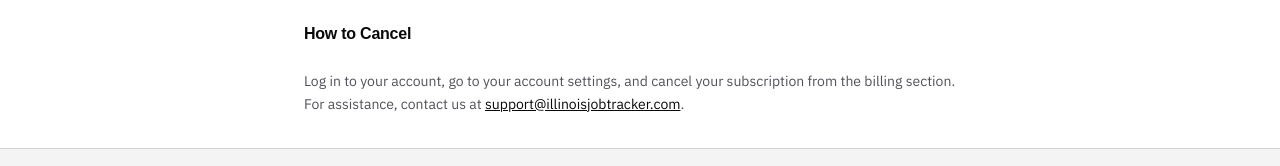
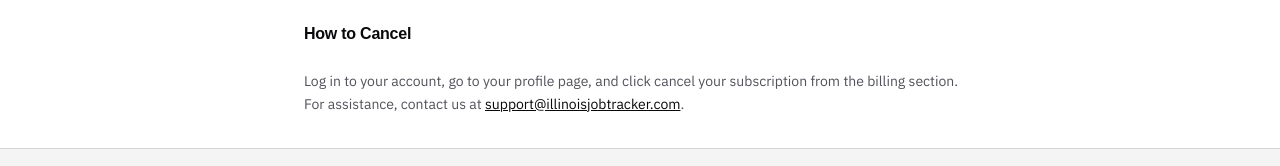
Before and after one commit to cagedbear83/ijt-marketing, a Next.js app: page /refunds in a window 1280 px wide. Shown: the part 1077-1243 px from the top of the page. Built offline with nearby package versions, Linux system fonts and the light colour scheme; a web font is replaced by a local one.

Commit message:
update verbage

```diff
--- a/app/refunds/page.tsx
+++ b/app/refunds/page.tsx
@@ -54,7 +54,7 @@ export default function RefundsPage() {
 
       <h2>How to Cancel</h2>
       <p>
-        Log in to your account, go to your account settings, and cancel your
+        Log in to your account, go to your profile page, and click cancel your
         subscription from the billing section. For assistance, contact us at{" "}
         <a href={`mailto:${site.supportEmail}`} className="text-foreground underline">
           {site.supportEmail}
```
